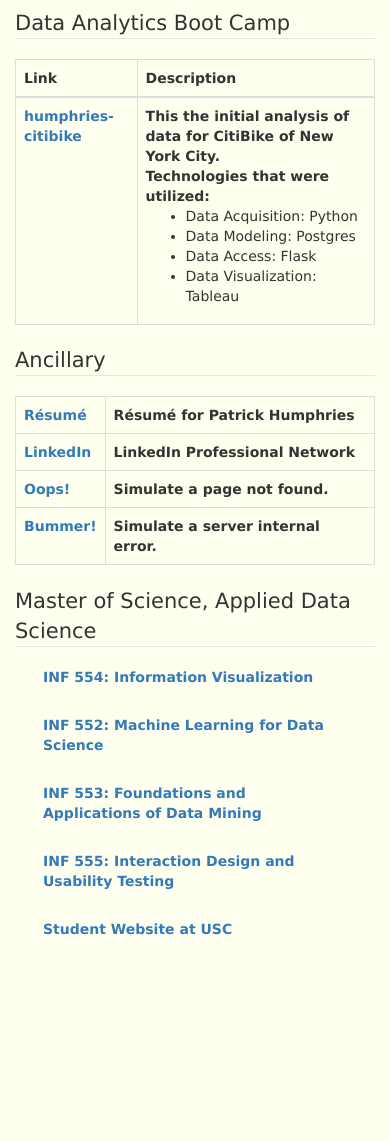
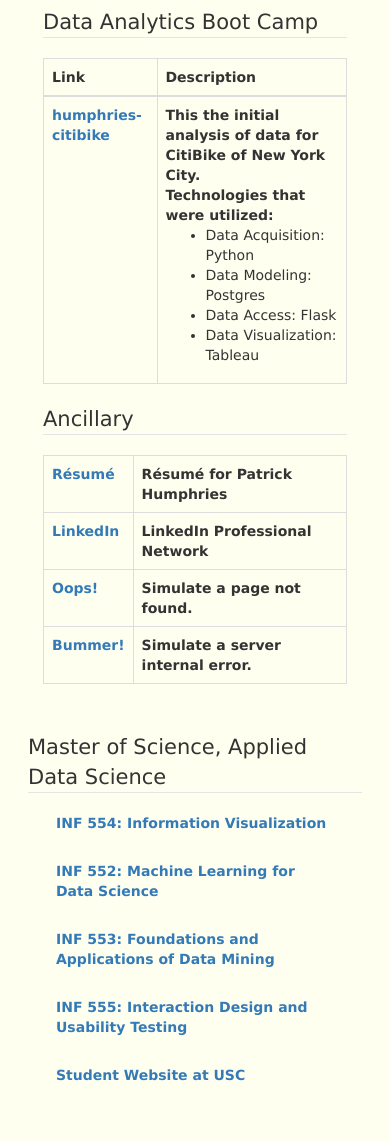
Before and after one commit to phumphri/humphries-portfolio, a Flask app: page / in a window 390 px wide. Shown: the part 342-1483 px from the top of the page. Before the commit the page ends 1277 px from the top, so only its background shows below. Run offline with Flask 2, Linux system fonts and the light colour scheme; data that the repository does not hold is empty; parts of the project's set-up code (start-up, migrations or seed data) failed here and were passed over; some libraries are stand-ins or nearby versions.

Commit message:
Removed empty columns.

```diff
--- a/app.py
+++ b/app.py
@@ -31,6 +31,7 @@
 
 # Assigning the Flask framework.
 app = Flask(__name__)
+
 
 # INF554:  Information Visualization
 @app.route('/inf554', methods=['GET'])
--- a/templates/index.html
+++ b/templates/index.html
@@ -19,10 +19,8 @@
     </div>
 </div>
 <div class="container-fluid">
-    <div class="col-sm-1">
-    </div>
     <div class="col-sm-4">
-        <div class="row">
+        <div class="row" style="padding:0em 2em 2em">
             <fieldset>
                 <legend>Data Analytics Boot Camp</legend>
                 <table class="table table-bordered">
@@ -76,10 +74,7 @@
         </div>
     </div>
 
-    <div class="col-sm-1">
-    </div>
-
-    <div class="col-sm-5">
+    <div class="col-sm-5" style="padding:0em 2em 2em">
         <div class="row">
             <fieldset>
                 <legend>Master of Science, Applied Data Science</legend>
```
